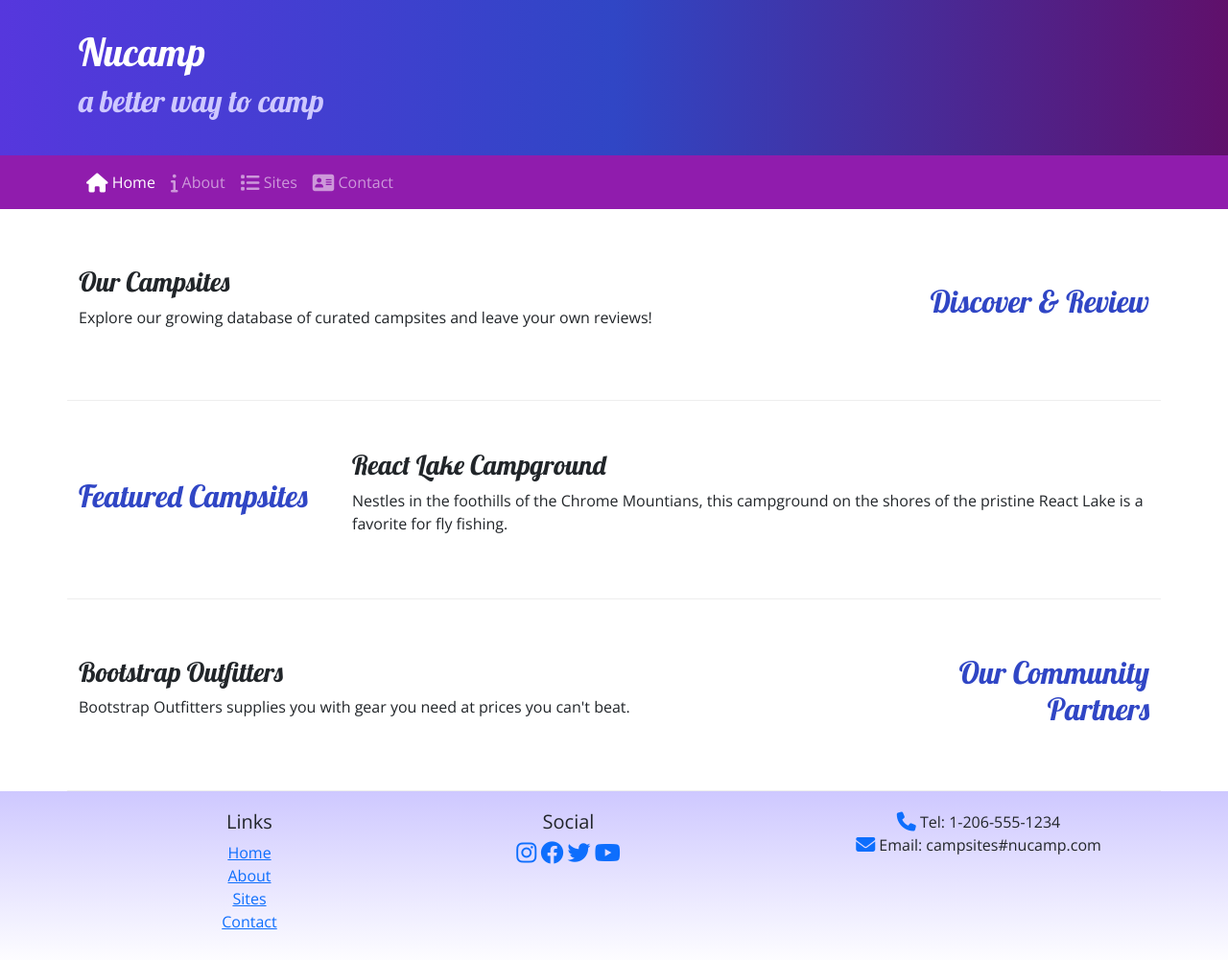
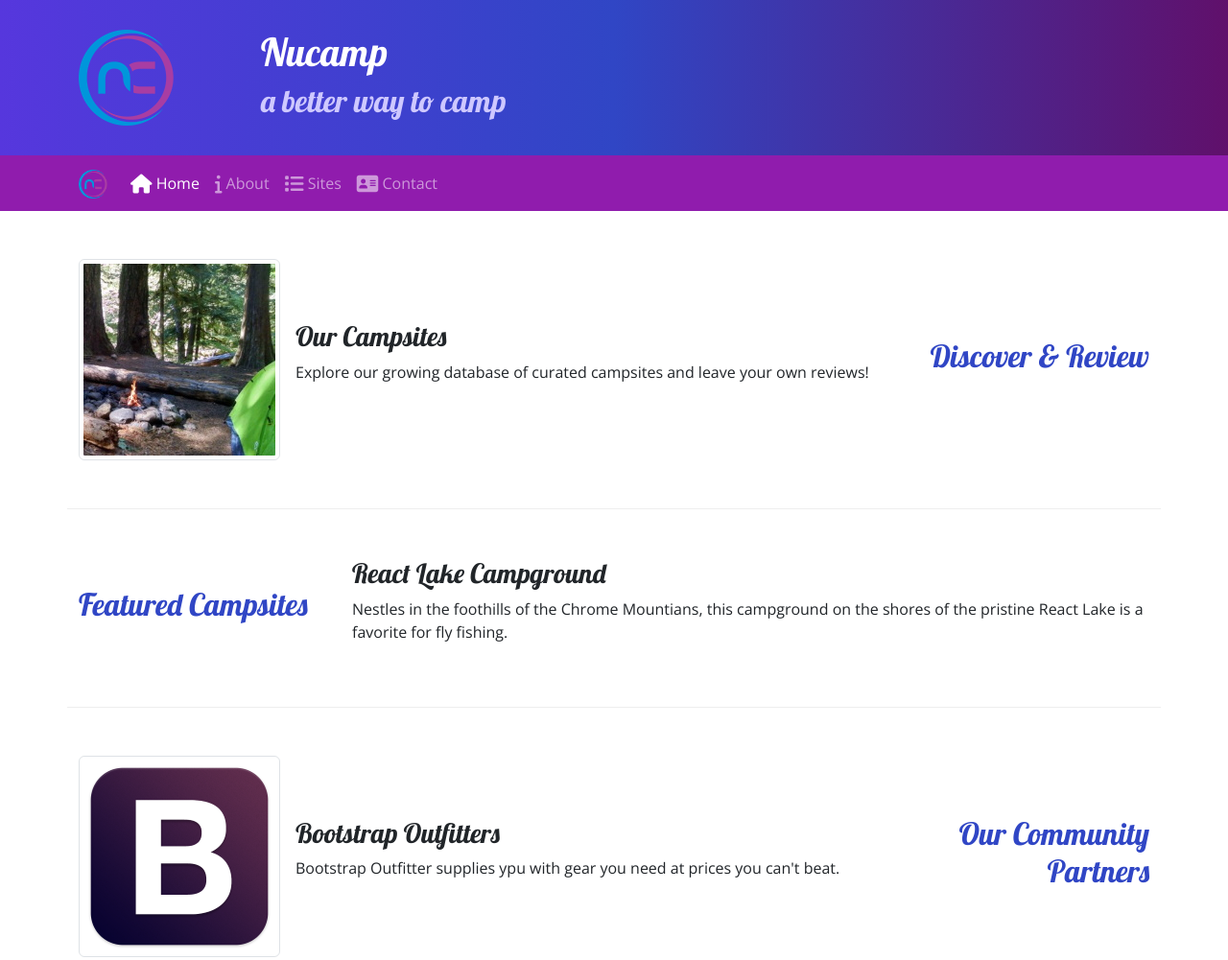
Before and after one commit to holiboy1/nucampsiteweb, a plain HTML site: page index.html in a window 1280 px wide. Shown: the top 1001 px of the page at 96% size. Drawn offline with nearby package versions, Linux system fonts and the light colour scheme.

Commit message:
Images and Flex Utility

```diff
--- a/index.html
+++ b/index.html
@@ -22,6 +22,9 @@
     <header>
         <div class="container">
             <div class="row">
+                <div class="col-4 col-sm-3 col-md-2 align-self-center">
+                    <img src="img/logo.png" class="image-fluid">
+                </div>
                 <div class="col">
                     <h1>Nucamp</h1>
                     <h2>a better way to camp</h2>
@@ -33,7 +36,8 @@
     <!--Navbar-->
     <nav class="navbar navbar-expand-sm navbar-dark sticky-top">
         <div class="container">
-            <button class="navbar-toggler ms-auto" type="button" data-bs-toggle="collapse"
+            <a class="navbar-brand" href="#"><img src="img/logo.png" height="30" width="30"></a>
+            <button class="navbar-toggler" type="button" data-bs-toggle="collapse"
             data-bs-target="#nucampNavbar">
                 <span class="navbar-toggler-icon"></span>
             </button>
@@ -56,15 +60,20 @@
                 <h2 class="text-sm-end">Discover & Review</h2>
             </div>
             <div class="col">
-                <h3>Our Campsites</h3>
-                <p class="d-none d-sm-block">Explore our growing database of curated campsites and leave your own reviews!</p>
+                <div class="d-flex">
+                    <img class="me-3 img-thumbnail" src="img/breadcrumb-trail-thumb.jpg" alt="breadcrumb trail">
+                    <div class="align-self-center">
+                        <h3>Our Campsites</h3>
+                        <p class="d-none d-sm-block">Explore our growing database of curated campsites and leave your own reviews!</p>
+                    </div>
+                </div>
             </div>
         </section>
 
         <!--Feature Section-->
         <section class="row row-content align-items-center">
             <div class="col-sm-4 col-md-3">
-               <h2>Featured Campsites</h2>
+                <h2>Featured Campsites</h2>
             </div>
             <div class="col">
                 <h3>React Lake Campground</h3>
@@ -78,8 +87,13 @@
                 <h2 class="text-sm-end">Our Community Partners</h2>
             </div>
             <div class="col">
-                <h3>Bootstrap Outfitters</h3>
-                <p class="d-none d-sm-block">Bootstrap Outfitters supplies you with gear you need at prices you can't beat.</p>
+                <div class="d-flex">
+                    <img class="me-3 img-thumbnail" src="img/bootstrap-thumb.png" alt="Bootstrap Outfitters">
+                    <div class="align-self-center">
+                        <h3>Bootstrap Outfitters</h3>
+                        <p class="d-none d-sm-block">Bootstrap Outfitter supplies ypu with gear you need at prices you can't beat.</p>
+                    </div>
+                </div>
             </div>
         </section>
     </main>
```
Also changed, not shown: aboutus.html (+4 -0 lines), img/bootstrap-thumb.png (added), img/breadcrumb-trail-thumb.jpg (added), img/breadcrumb-trail.jpg (added), img/chrome-river-thumb.jpg (added), img/chrome-river.jpg (added), img/logo.png (added), img/react-lake-thumb.jpg (added), img/react-lake.jpg (added), 1 other file.
